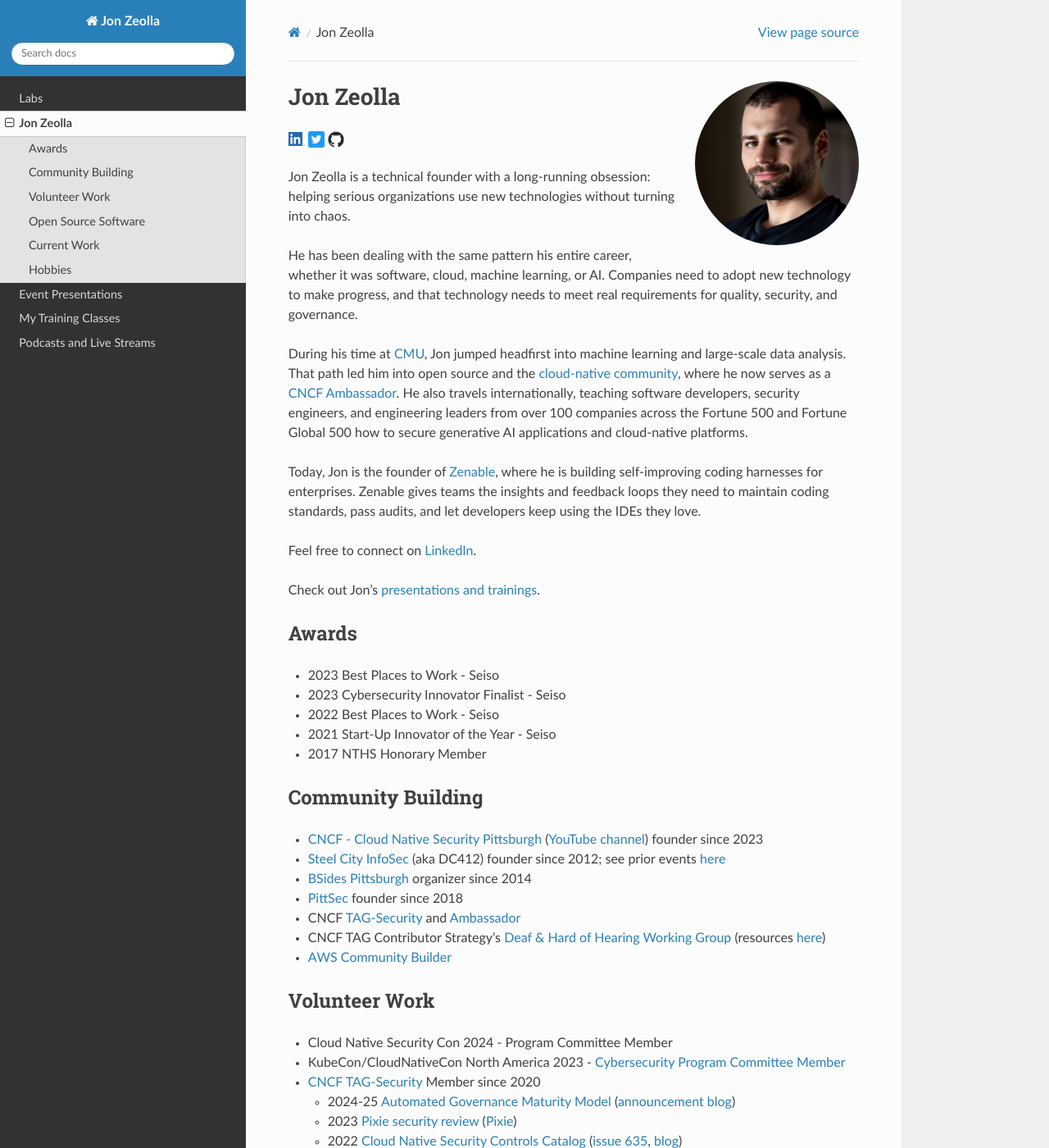
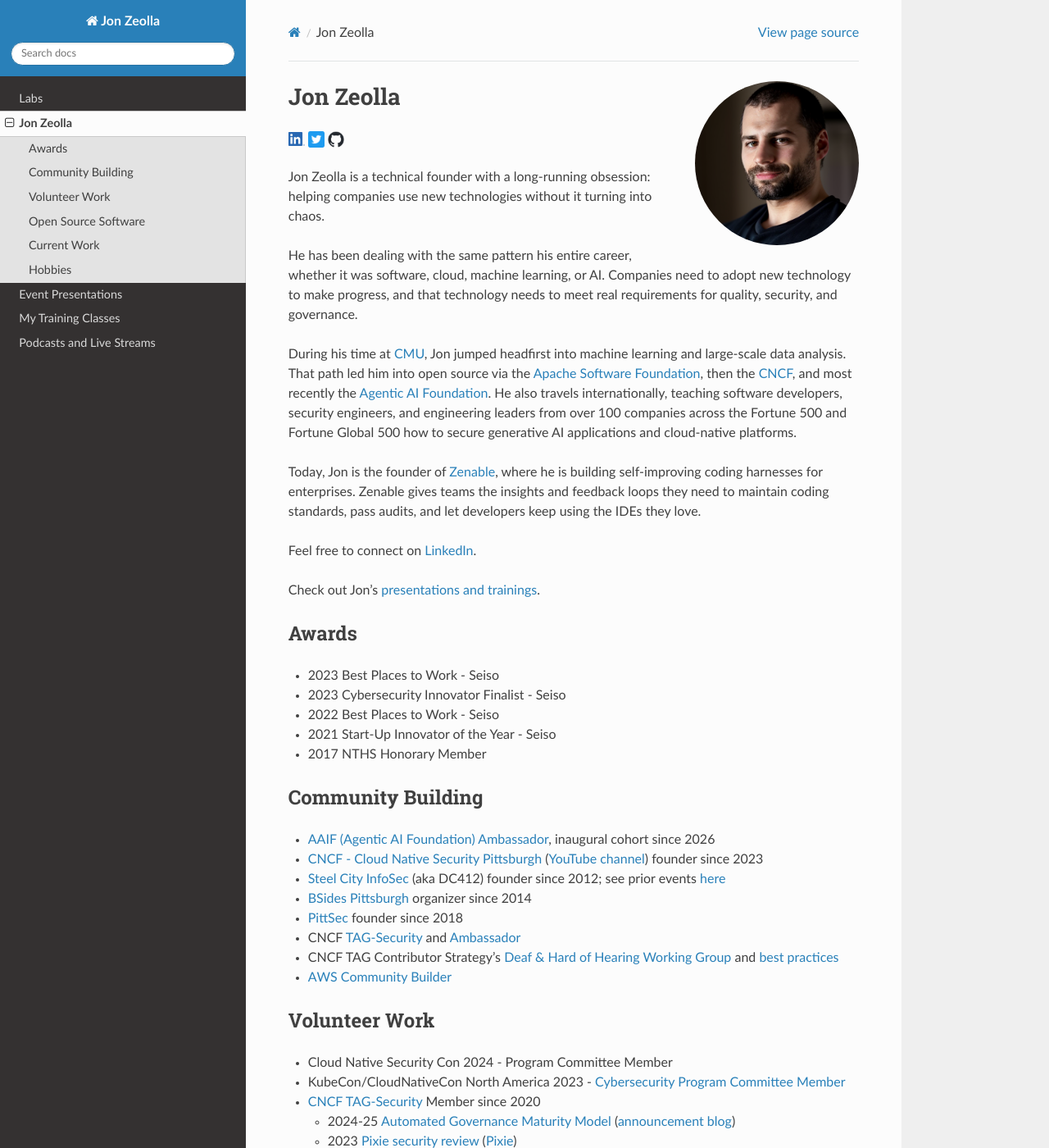
Before and after one commit to JonZeolla/JonZeolla.github.io, a Sphinx documentation site: the page built from docs/about-me.md, in a window 1280 px wide and 1400 px high. Shown: the whole window at 82% size. Built offline with Sphinx 7.4.7 and the Read the Docs theme 3.1.0, drawn with Linux system fonts in a browser that asks for light colours.

Commit message:
feat: announce AAIF Ambassador (#105)

````diff
--- a/docs/about-me.md
+++ b/docs/about-me.md
@@ -31,13 +31,15 @@
 :width: 20px
 ```
 
-Jon Zeolla is a technical founder with a long-running obsession: helping serious organizations use new technologies without turning into chaos.
+Jon Zeolla is a technical founder with a long-running obsession: helping companies use new technologies without it turning into chaos.
 
 He has been dealing with the same pattern his entire career, whether it was software, cloud, machine learning, or AI. Companies need to adopt new technology to
 make progress, and that technology needs to meet real requirements for quality, security, and governance.
 
-During his time at [CMU](https://www.cmu.edu/), Jon jumped headfirst into machine learning and large-scale data analysis. That path led him into open source and
-the [cloud-native community](https://www.cncf.io/), where he now serves as a [CNCF Ambassador](https://www.cncf.io/people/ambassadors/?p=jon-zeolla). He also
+During his time at [CMU](https://www.cmu.edu/), Jon jumped headfirst into machine learning and large-scale data analysis. That path led him into open source via the
+[Apache Software Foundation](https://people.apache.org/committer-index.html#jonzeolla), then the
+[CNCF](https://www.cncf.io/people/ambassadors/?p=jon-zeolla), and most recently the [Agentic AI
+Foundation](https://aaif.io/ambassadors/#list). He also
 travels internationally, teaching software developers, security engineers, and engineering leaders from over 100 companies across the Fortune 500 and Fortune
 Global 500 how to secure generative AI applications and cloud-native platforms.
 
@@ -58,6 +60,7 @@
 
 ## Community Building
 
+* [AAIF (Agentic AI Foundation) Ambassador](https://aaif.io/ambassadors/#list), inaugural cohort since 2026
 * [CNCF - Cloud Native Security Pittsburgh](https://community.cncf.io/cloud-native-security-pittsburgh/) ([YouTube
   channel](https://www.youtube.com/@cloud-native-security)) founder since 2023
 * [Steel City InfoSec](https://steelcityinfosec.com/) (aka DC412) founder since 2012; see prior events
@@ -65,8 +68,8 @@
 * [BSides Pittsburgh](https://bsidespgh.com/) organizer since 2014
 * [PittSec](https://pittsec.com/) founder since 2018
 * CNCF [TAG-Security](https://github.com/cncf/tag-security) and [Ambassador](https://www.cncf.io/people/ambassadors/?p=jon-zeolla)
-* CNCF TAG Contributor Strategy's [Deaf & Hard of Hearing Working Group](https://contribute.cncf.io/about/deaf-and-hard-of-hearing/) (resources
-  [here](https://contribute.cncf.io/accessibility/deaf-and-hard-of-hearing/))
+* CNCF TAG Contributor Strategy's [Deaf & Hard of Hearing Working Group](https://ocgroups.dev/cncf/group/deaf-and-hard-of-hearing) and [best
+  practices](https://contribute.cncf.io/projects/best-practices/accessibility/deaf-and-hard-of-hearing/)
 * [AWS Community Builder](https://aws.amazon.com/developer/community/community-builders/community-builders-directory/)
 
 ## Volunteer Work
````
Also changed, not shown: docs/index.rst (+6 -6 lines), docs/img/aaif.svg (added).
